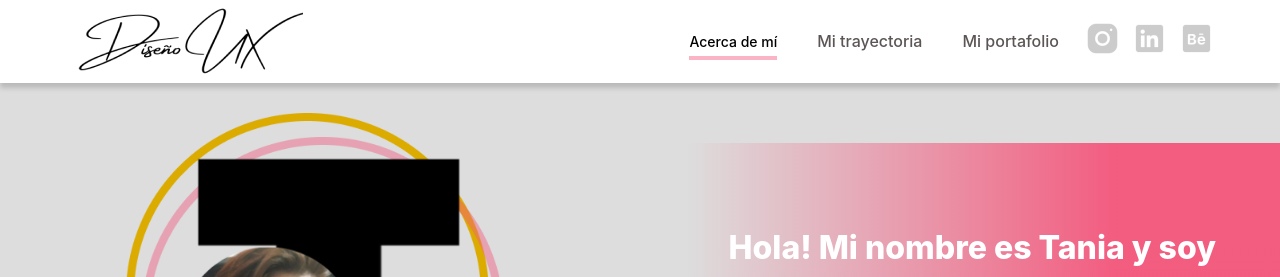
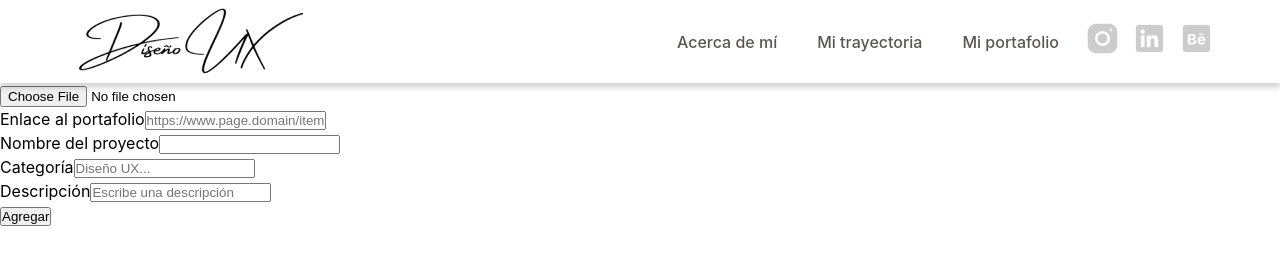
Before and after one commit to eduhsoto/tania-react, a React (Create React App) app: page /edit/1 in a window 1280 px wide. Before the commit this address led to /. Shown: the top 277 px of the page. Built offline with nearby package versions, Linux system fonts and the light colour scheme; no server answers; the database is empty; sample sign-in values are in the browser's storage.

Commit message:
edit item

```diff
--- a/src/App.tsx
+++ b/src/App.tsx
@@ -10,6 +10,7 @@ import Dashboard from './pages/dashboard/Dashboard'
 import { AuthProvider } from './auth/authContext'
 import ProctedRoute from './pages/dashboard/ProctedRoute'
 import AddItem from './pages/dashboard/sub/AddItem'
+import EditItem from './pages/dashboard/sub/EditItem'
 
 const App = (): JSX.Element => {
   return (
@@ -38,6 +39,14 @@ const App = (): JSX.Element => {
               </ProctedRoute>
             }
           />
+          <Route
+            path='/edit/:id'
+            element={
+              <ProctedRoute>
+                <EditItem />
+              </ProctedRoute>
+            }
+          />
         </Routes>
       </AuthProvider>
       <Footer />
--- a/src/firebase/conection.ts
+++ b/src/firebase/conection.ts
@@ -36,3 +36,8 @@ export const uploadFile = async (file : Blob) : Promise<UploadResult> => {
   const storageRef = ref(storage, v4())
   return await uploadBytes(storageRef, file)
 }
+
+export const updateloadFile = async (file : Blob, idImg : string) : Promise<UploadResult> => {
+  const storageRef = ref(storage, idImg)
+  return await uploadBytes(storageRef, file)
+}
--- a/src/pages/dashboard/sub/EditItem.tsx
+++ b/src/pages/dashboard/sub/EditItem.tsx
@@ -1 +1,180 @@
-export {}
+import { getDoc, updateDoc, doc, type DocumentData } from 'firebase/firestore'
+import { useForm, type SubmitHandler } from 'react-hook-form'
+import { db, updateloadFile } from '../../../firebase/conection'
+import { getDownloadURL } from 'firebase/storage'
+import { useNavigate, useParams } from 'react-router-dom'
+import type React from 'react'
+import { useState, useEffect } from 'react'
+
+interface Inputs {
+  image: FileList
+  link: string
+  nameP: string
+  category: string
+  description: string
+}
+
+const EditItem = (): JSX.Element => {
+  const navigate = useNavigate()
+  const { id } = useParams()
+  const [previewImg, setPreviewImg] = useState<string | null>(null)
+  const [validationImg, setValidationImg] = useState(false)
+  const [itemIdImg, setIdUrlImg] = useState<DocumentData | string>()
+  const {
+    register,
+    formState: { errors },
+    handleSubmit,
+    reset,
+    setValue,
+  } = useForm<Inputs>()
+
+  useEffect(() => {
+    const getItem = async (id: string): Promise<void> => {
+      const data = await getDoc(doc(db, 'item', id))
+      if (data.exists()) {
+        setIdUrlImg(data.data().deleteImage as string)
+        setPreviewImg(data.data().imageUrl as string)
+        setValue('link', data.data().url as string)
+        setValue('nameP', data.data().title as string)
+        setValue('category', data.data().category as string)
+        setValue('description', data.data().description as string)
+      } else {
+        console.log('no existe')
+      }
+    }
+    if (id !== undefined) {
+      void getItem(id)
+    }
+  }, [id, setValue])
+
+  const handleImage = (e: React.ChangeEvent<HTMLInputElement>): void => {
+    const file = e.target.files
+    if (file != null) {
+      const imageFile = file[0]
+      const reader = new FileReader()
+      reader.onload = () => {
+        const result = reader.result as string
+        setPreviewImg(result)
+      }
+      reader.readAsDataURL(imageFile)
+    }
+  }
+
+  const onSubmit: SubmitHandler<Inputs> = async (data) => {
+    if (
+      data.image[0].type !== 'image/jpeg' &&
+      data.image[0].type !== 'image/png'
+    ) {
+      setValidationImg(true)
+    } else {
+      try {
+        if (id !== undefined && itemIdImg !== undefined) {
+          const snapshot = await updateloadFile(
+            data.image[0],
+            itemIdImg as string
+          )
+          const idImage = snapshot.metadata.fullPath
+          const getURl = await getDownloadURL(snapshot.ref)
+          const item = doc(db, 'item', id)
+          await updateDoc(item, {
+            url: data.link,
+            title: data.nameP,
+            category: data.category,
+            description: data.description,
+            imageUrl: getURl,
+            deleteImage: idImage,
+          })
+          reset()
+          navigate('/dashboard')
+        }
+      } catch (e) {
+        console.log(e)
+      }
+    }
+  }
+
+  return (
+    <>
+      <form onSubmit={handleSubmit(onSubmit)}>
+        <div>
+          {previewImg != null && (
+            <div>
+              <img src={previewImg} alt='preview' />
+            </div>
+          )}
+          <input
+            type='file'
+            {...register('image', {
+              required: true,
+            })}
+            onChange={handleImage}
+          />
+          {validationImg && (
+            <p>Formato de imagen no válido, solo suba jpg/png</p>
+          )}
+          {errors.image?.type === 'required' && <p>La imagen es requerida</p>}
+        </div>
+        <div>
+          <label htmlFor='link'>Enlace al portafolio</label>
+          <input
+            type='text'
+            {...register('link', {
+              required: true,
+              pattern: /^https?:\/\/[\w]+(\.[\w]+)+[/#?]?.*$/i,
+            })}
+            placeholder='https://www.page.domain/item'
+          />
+          {errors.link?.type === 'required' && <p>El enlace es requerido</p>}
+          {errors.link?.type === 'pattern' && <p>Ingrese un enlace válido</p>}
+        </div>
+        <div>
+          <label htmlFor='nameP'>Nombre del proyecto</label>
+          <input
+            type='text'
+            {...register('nameP', {
+              required: true,
+              pattern: /^[ a-zA-ZÑñáéíóúÁÉÍÓÚ ]+$/i,
+            })}
+          />
+          {errors.nameP?.type === 'required' && (
+            <p>El nombre del proyecto es requerido</p>
+          )}
+          {errors.nameP?.type === 'pattern' && <p>Solo incluya letras</p>}
+        </div>
+        <div>
+          <label htmlFor='pass'>Categoría</label>
+          <input
+            type='text'
+            {...register('category', {
+              required: true,
+              pattern: /^[ a-zA-ZÑñáéíóúÁÉÍÓÚ ]+$/i,
+            })}
+            placeholder='Diseño UX...'
+          />
+          {errors.category?.type === 'required' && (
+            <p>La categoría es requerida</p>
+          )}
+          {errors.category?.type === 'pattern' && <p>Solo incluya letras</p>}
+        </div>
+        <div>
+          <label htmlFor='pass'>Descripción</label>
+          <input
+            type='text'
+            {...register('description', {
+              required: true,
+              pattern: /^[ a-zA-ZÑñáéíóúÁÉÍÓÚ ]+$/i,
+            })}
+            placeholder='Escribe una descripción'
+          />
+          {errors.description?.type === 'required' && (
+            <p>La descripción es requerida</p>
+          )}
+          {errors.description?.type === 'pattern' && <p>Solo incluya letras</p>}
+        </div>
+        <button type='submit'>Agregar</button>
+      </form>
+    </>
+  )
+}
+
+export default EditItem
```
